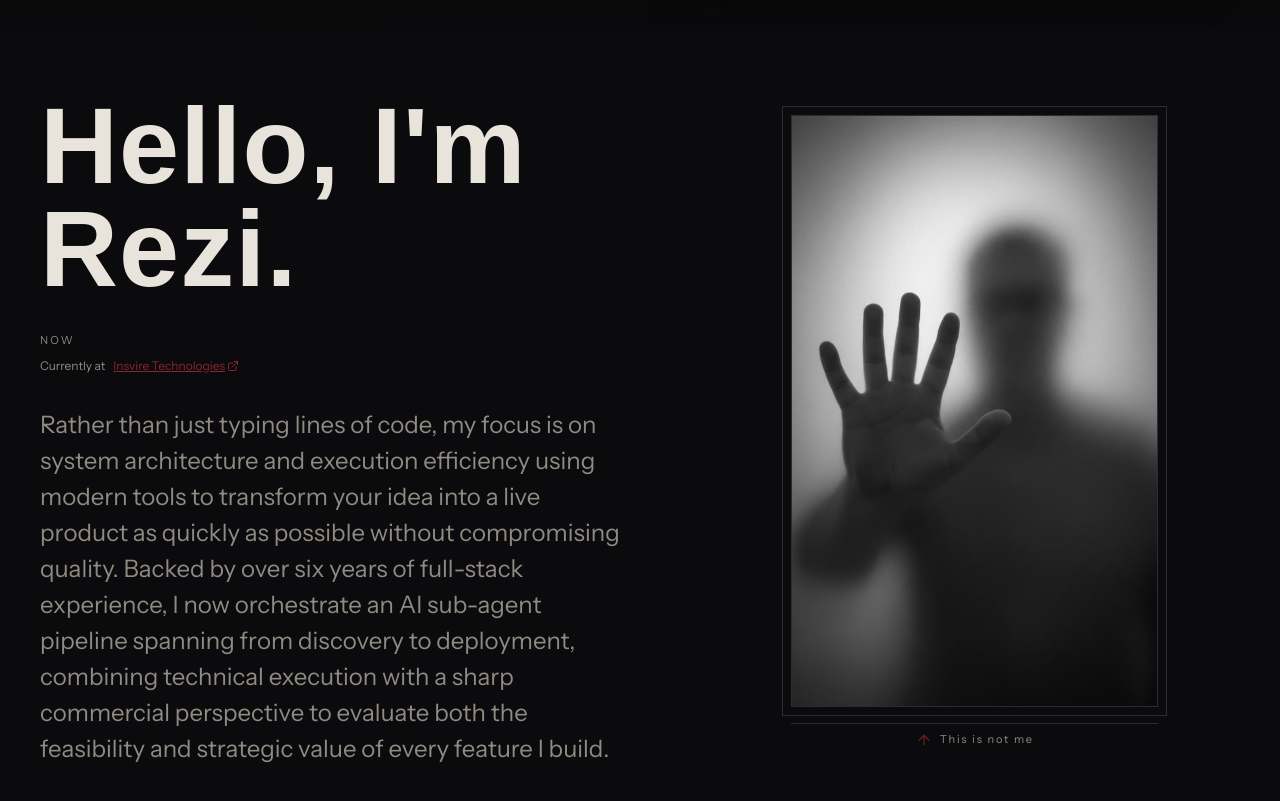
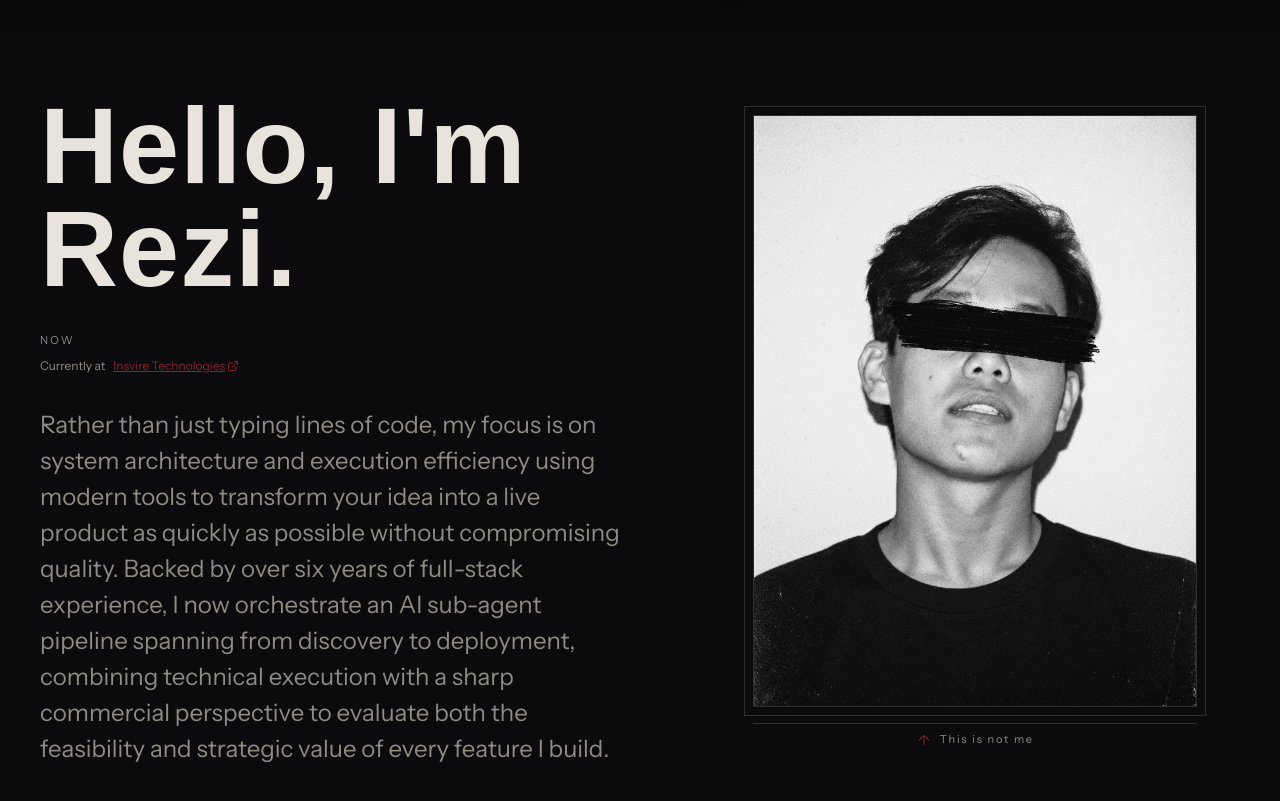
Before and after one commit to reziSaktiva/rezisaktiva, a Next.js app: page /en in a window 1280 px wide. Shown: the part 769-1570 px from the top of the page. Built offline with nearby package versions, Linux system fonts and the light colour scheme; no server answers; grey boxes are pictures that could not be loaded; a web font is replaced by a local one.

Commit message:
feat: replace About hero with redacted portrait

```diff
--- a/app/globals.css
+++ b/app/globals.css
@@ -1898,8 +1898,8 @@ button.home-work-tile,
 
 .about-portrait {
   position: relative;
-  width: min(100%, calc(var(--about-portrait-height) * 634 / 1024));
-  aspect-ratio: 634 / 1024;
+  width: min(100%, calc(var(--about-portrait-height) * 768 / 1024));
+  aspect-ratio: 768 / 1024;
   height: auto;
   margin-inline: auto;
   overflow: hidden;
@@ -1923,7 +1923,7 @@ button.home-work-tile,
   justify-content: center;
   gap: var(--spacing-2);
   box-sizing: border-box;
-  width: min(100%, calc(var(--about-portrait-height) * 634 / 1024));
+  width: min(100%, calc(var(--about-portrait-height) * 768 / 1024));
   margin: 0;
   padding-block-start: var(--spacing-2);
   border-block-start: 1px solid var(--color-border);
--- a/content/about.ts
+++ b/content/about.ts
@@ -19,14 +19,14 @@ export const ABOUT_COPY: Record<Locale, AboutCopy> = {
     h1: ["Halo,", "saya", "Rezi."],
     lead: "Fokus saya bukan sekadar menulis baris kode, melainkan merancang arsitektur sistem dan efisiensi eksekusi memanfaatkan perangkat modern untuk mengubah ide Anda menjadi produk aktif secepat mungkin tanpa mengorbankan kualitas. Berbekal pengalaman full-stack selama lebih dari enam tahun, saat ini saya mengelola pipeline sub-agent AI dari tahap discovery hingga deployment, menggabungkan eksekusi teknis dengan sudut pandang bisnis yang tajam untuk menilai kelayakan serta nilai strategis dari setiap fitur yang saya bangun.",
     portraitAlt:
-      "Karya seni: siluet di balik kaca buram, telapak tangan menekan permukaan — bukan potret Rezi",
+      "Foto hitam-putih Rezi, mata ditutup coretan hitam",
     portraitCaption: "This is not me",
   },
   en: {
     h1: ["Hello,", "I'm", "Rezi."],
     lead: "Rather than just typing lines of code, my focus is on system architecture and execution efficiency using modern tools to transform your idea into a live product as quickly as possible without compromising quality. Backed by over six years of full-stack experience, I now orchestrate an AI sub-agent pipeline spanning from discovery to deployment, combining technical execution with a sharp commercial perspective to evaluate both the feasibility and strategic value of every feature I build.",
     portraitAlt:
-      "Artwork: a silhouette behind frosted glass with a hand pressed to the surface — not a portrait of Rezi",
+      "Black-and-white photo of Rezi with eyes redacted",
     portraitCaption: "This is not me",
   },
 };
```
Also changed, not shown: public/media/about-hero.jpg.
